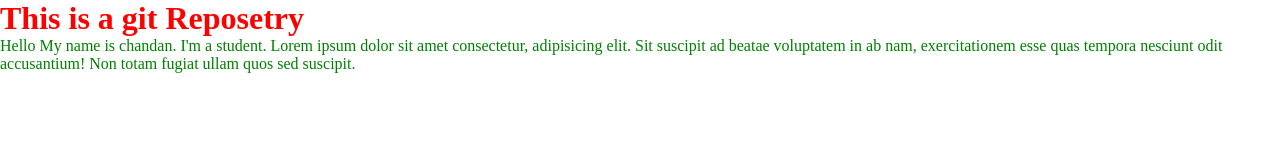
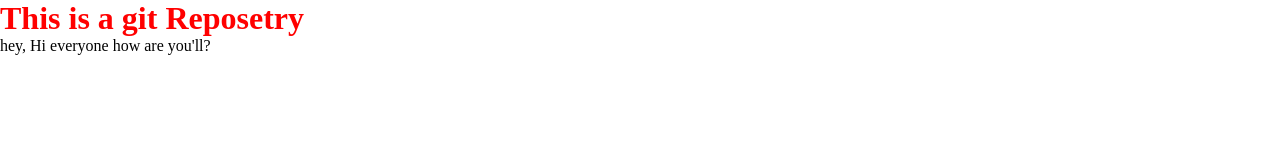
Before and after one commit to Student-Chandan/hello, a plain HTML site: page index.html in a window 1280 px wide. Drawn offline with Linux system fonts and the light colour scheme.

Commit message:
add some content.

```diff
--- a/index.html
+++ b/index.html
@@ -10,8 +10,7 @@
 
 <body>
     <h1>This is a git Reposetry</h1>
-    <p>Hello My name is chandan. I'm a student. Lorem ipsum dolor sit amet consectetur, adipisicing elit. Sit suscipit ad beatae voluptatem in ab nam,
-        exercitationem esse quas tempora nesciunt odit accusantium! Non totam fugiat ullam quos sed suscipit.</p>
+    hey, Hi everyone how are you'll?
 </body>
 
 </html>
```
